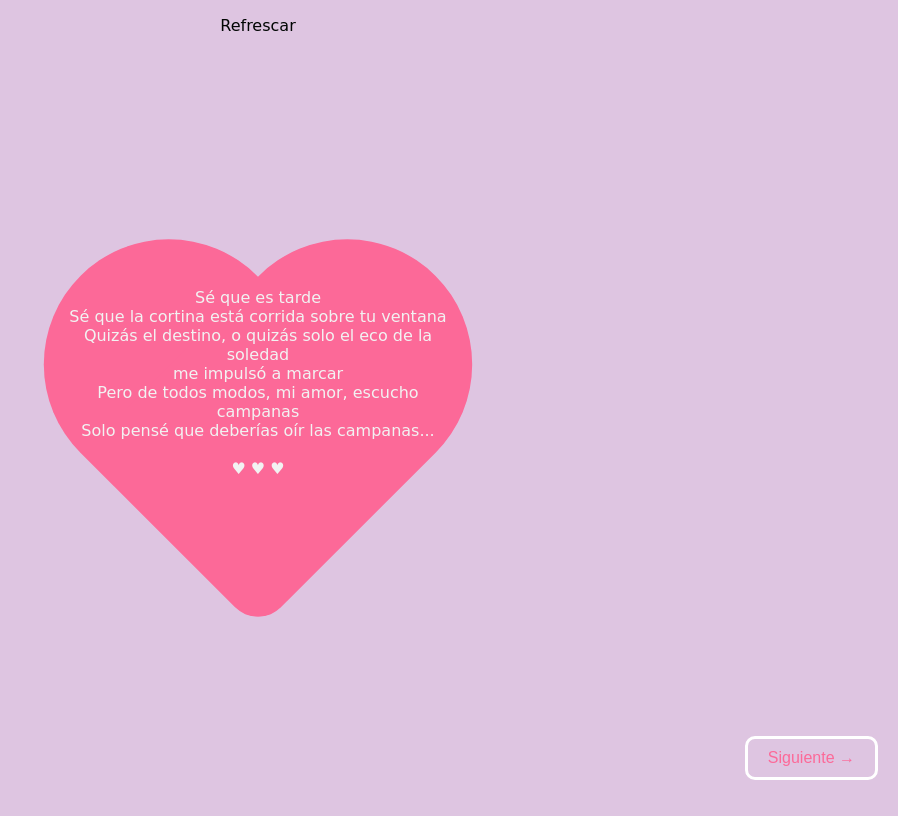
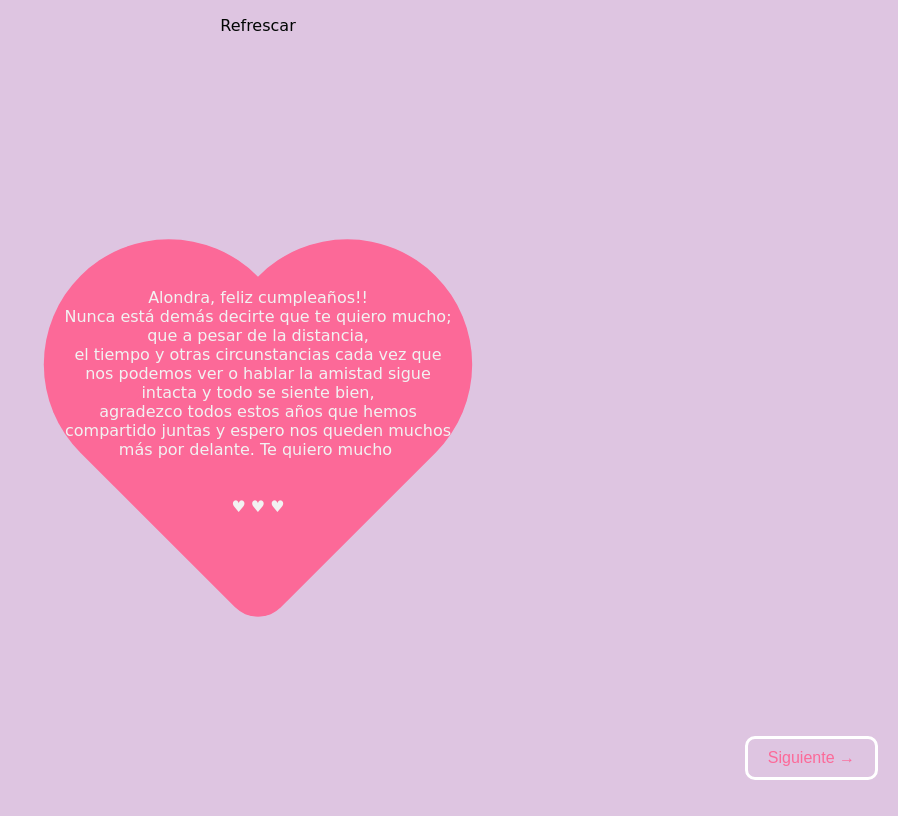
Before and after one commit to Maerliin23/alondra, a plain HTML site: page cartaNoemi.html in a window 1280 px wide. Both pictures are taken after a click on the element 640 px from the left and 408 px from the top of the page. Shown: the whole page, without its empty margins (382-1280 px from the left). Drawn offline with Linux system fonts and the light colour scheme; a web font is replaced by a local one.

Commit message:
Mensajes

```diff
--- a/cartaNoemi.html
+++ b/cartaNoemi.html
@@ -17,13 +17,15 @@
     <div class="heart">
 
       <p class="title">Mensaje Noemi</p>
-      <p class="message">Sé que es tarde <br>
-        Sé que la cortina está corrida sobre tu ventana<br>
-        Quizás el destino, o quizás solo el eco de la soledad<br>
-        me impulsó a marcar<br>
-        Pero de todos modos, mi amor, escucho campanas<br>
-        Solo pensé que deberías oír las campanas... <br><br>
-        &hearts; &hearts; &hearts;</p>
+      <p class="message"><br><br>Alondra, feliz cumpleaños!! <br>
+        Nunca está demás decirte que te quiero mucho; que a pesar de la distancia,
+        <br> el tiempo y otras circunstancias cada vez
+        que nos podemos ver o hablar la amistad sigue intacta y todo se siente bien,<br> agradezco todos estos años que hemos
+        compartido juntas y espero nos queden muchos más por delante.
+        Te quiero mucho <br>
+        <br><br>
+        &hearts; &hearts; &hearts;
+      </p>
     </div>
 
     <div class="heart anime"></div>
```
Also changed, not shown: cartaMarlen.html (+6 -6 lines).
